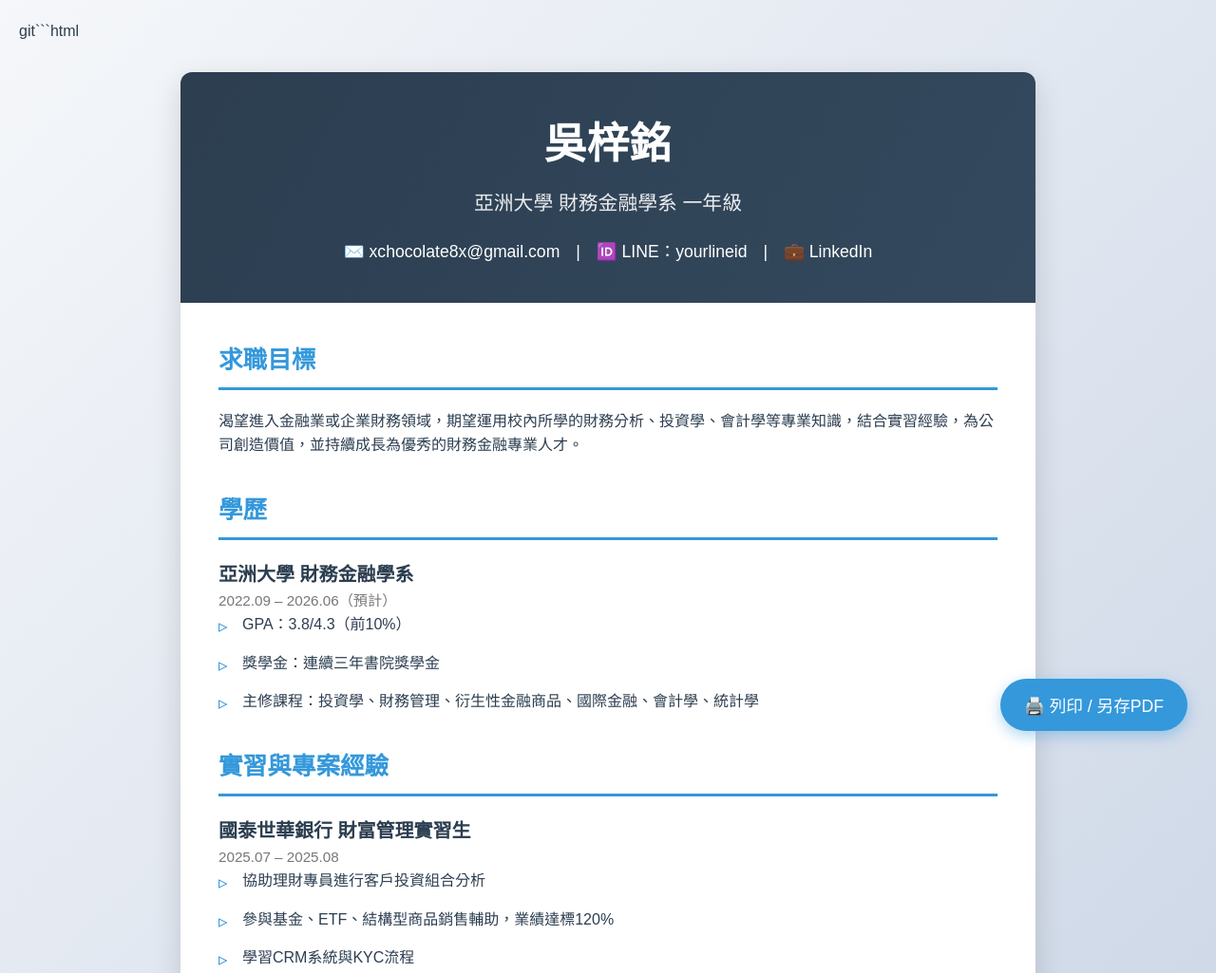
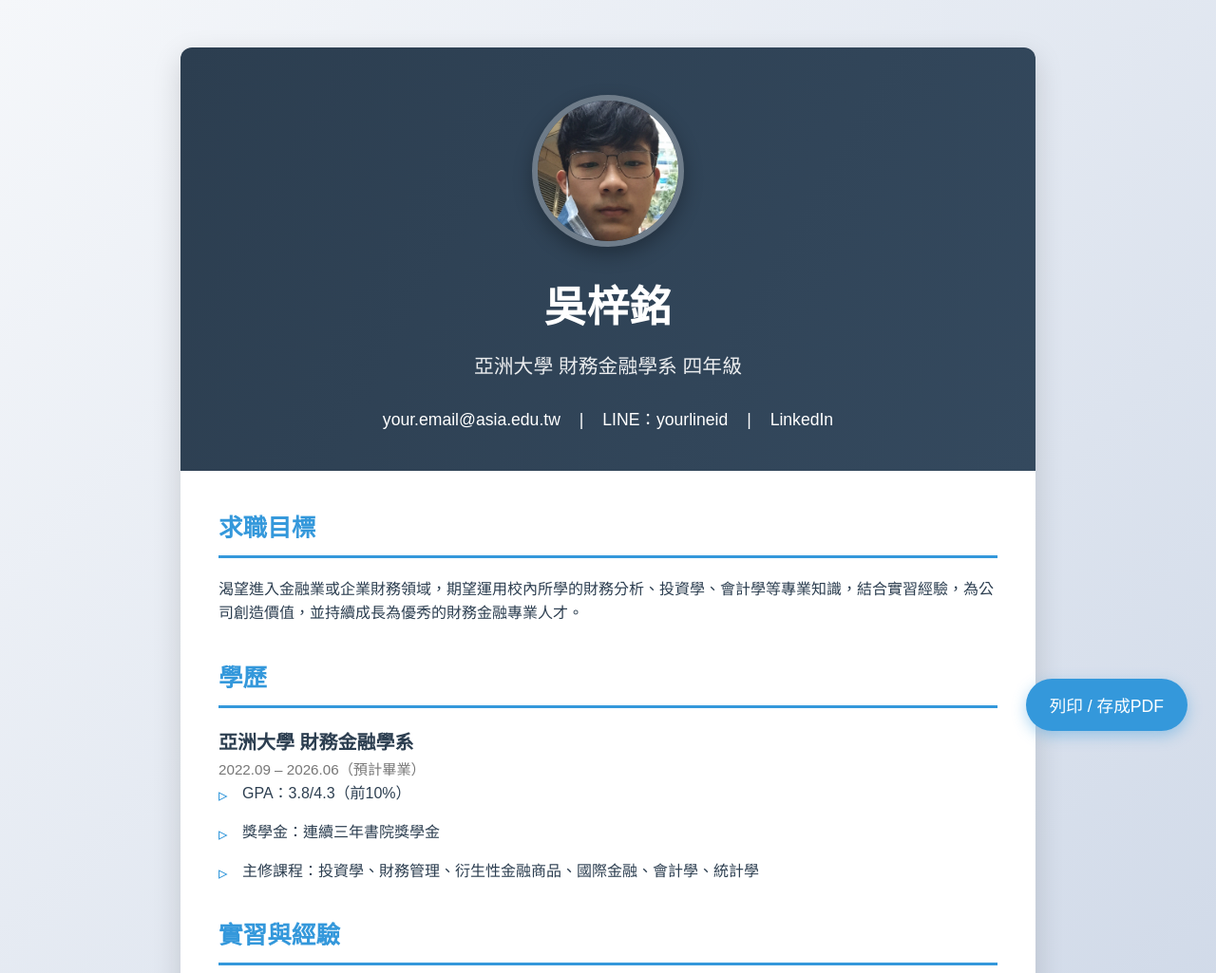
Before and after one commit to UnknowcatWu/work20251126, a plain HTML site: page index.html in a window 1280 px wide. Shown: the top 1025 px of the page at 95% size. Drawn offline with Linux system fonts and the light colour scheme.

Commit message:
Add files via upload

````diff
--- a/index.html
+++ b/index.html
@@ -1,6 +1,5 @@
 
 
-git```html
 <!DOCTYPE html>
 <html lang="zh-TW">
 <head>
@@ -9,17 +8,13 @@
     <title>你的姓名 - 個人履歷</title>
     <style>
         :root {
-            --main-color: #2c3e50;     /* 深藍灰 */
-            --accent-color: #3498db;   /* 亮藍 */
+            --main-color: #2c3e50;
+            --accent-color: #3498db;
             --light-bg: #ecf0f1;
             --text: #2c3e50;
         }
 
-        * {
-            margin: 0;
-            padding: 0;
-            box-sizing: border-box;
-        }
+        * { margin: 0; padding: 0; box-sizing: border-box; }
 
         body {
             font-family: "微軟正黑體", "Microsoft JhengHei", Arial, sans-serif;
@@ -48,8 +43,19 @@
         header {
             background: linear-gradient(120deg, var(--main-color), #34495e);
             color: white;
-            padding: 40px 30px;
+            padding: 50px 30px 40px;
             text-align: center;
+            position: relative;
+        }
+
+        .photo {
+            width: 160px;
+            height: 160px;
+            border-radius: 50%;
+            object-fit: cover;
+            border: 6px solid rgba(255,255,255,0.3);
+            box-shadow: 0 8px 20px rgba(0,0,0,0.3);
+            margin-bottom: 20px;
         }
 
         header h1 {
@@ -63,14 +69,14 @@
         }
 
         .contact-info {
-            margin-top: 20px;
+            margin-top: 25px;
             font-size: 1.1em;
         }
 
         .contact-info a {
             color: #fff;
             text-decoration: none;
-            margin: 0 12px;
+            margin: 0 15px;
         }
 
         .contact-info a:hover {
@@ -162,13 +168,9 @@
 
         @media print {
             body { background: white; }
-            .print-btn, .no-print { display: none !important; }
-            .container { box-shadow: none; }
-        }
-
-        @media (max-width: 768px) {
-            header h1 { font-size: 2.2em; }
-            main { padding: 20px; }
+            .print-btn { display: none !important; }
+            .container { box-shadow: none; margin: 0 auto; }
+            header { padding: 40px 30px 30px; }
         }
     </style>
 </head>
@@ -176,28 +178,29 @@
 
     <div class="container">
         <header>
+            <!-- 把你的照片命名為 photo.jpg 放在同資料夾即可 -->
+            <img src="photo.jpeg" alt="個人照片" class="photo">
             <h1>吳梓銘</h1>
-            <p>亞洲大學 財務金融學系 一年級</p>
+            <p>亞洲大學 財務金融學系 四年級</p>
             <div class="contact-info">
-                <a href="mailto:your.email@asia.edu.tw">✉️ xchocolate8x@gmail.com</a> |
-                <a href="https://line.me/ti/p/yourlineid" target="_blank">🆔 LINE：yourlineid</a> |
-                <a href="https://www.linkedin.com/in/yourprofile" target="_blank">💼 LinkedIn</a>
+
+                <a href="mailto:your.email@asia.edu.tw">your.email@asia.edu.tw</a> |
+                <a href="https://line.me/ti/p/yourlineid" target="_blank">LINE：yourlineid</a> |
+                <a href="https://linkedin.com/in/yourprofile" target="_blank">LinkedIn</a>
             </div>
         </header>
 
         <main>
-            <!-- 求職目標 -->
             <section>
                 <h2>求職目標</h2>
                 <p>渴望進入金融業或企業財務領域，期望運用校內所學的財務分析、投資學、會計學等專業知識，結合實習經驗，為公司創造價值，並持續成長為優秀的財務金融專業人才。</p>
             </section>
 
-            <!-- 學歷 -->
             <section>
                 <h2>學歷</h2>
                 <div class="experience-item">
                     <h3>亞洲大學 財務金融學系</h3>
-                    <span>2022.09 – 2026.06（預計）</span>
+                    <span>2022.09 – 2026.06（預計畢業）</span>
                     <ul>
                         <li>GPA：3.8/4.3（前10%）</li>
                         <li>獎學金：連續三年書院獎學金</li>
@@ -206,9 +209,8 @@
                 </div>
             </section>
 
-            <!-- 實習與經驗 -->
             <section>
-                <h2>實習與專案經驗</h2>
+                <h2>實習與經驗</h2>
                 <div class="experience-item">
                     <h3>國泰世華銀行 財富管理實習生</h3>
                     <span>2025.07 – 2025.08</span>
@@ -228,12 +230,11 @@
                 </div>
             </section>
 
-            <!-- 專業技能 -->
             <section>
                 <h2>專業技能</h2>
                 <div class="skills">
                     <span class="skill-tag">財務報表分析</span>
-                    <span class="skill-tag">Excel 進階（樞析、VBA）</span>
+                    <span class="skill-tag">Excel 進階（樞紐分析表、VBA）</span>
                     <span class="skill-tag">Python 金融資料分析</span>
                     <span class="skill-tag">Bloomberg Terminal</span>
                     <span class="skill-tag">證券分析師初階</span>
@@ -243,7 +244,6 @@
                 </div>
             </section>
 
-            <!-- 校內外證照 -->
             <section>
                 <h2>證照</h2>
                 <ul>
@@ -256,14 +256,7 @@
         </main>
     </div>
 
-    <button class="print-btn" onclick="window.print()">🖨️ 列印 / 另存PDF</button>
+    <button class="print-btn" onclick="window.print()">列印 / 存成PDF</button>
 
-    <script>
-        // 簡單的載入動畫
-        window.addEventListener('load', () => {
-            document.querySelector('.container').style.opacity = 1;
-        });
-    </script>
 </body>
 </html>
-```
````
Also changed, not shown: photo.jpeg (added).
